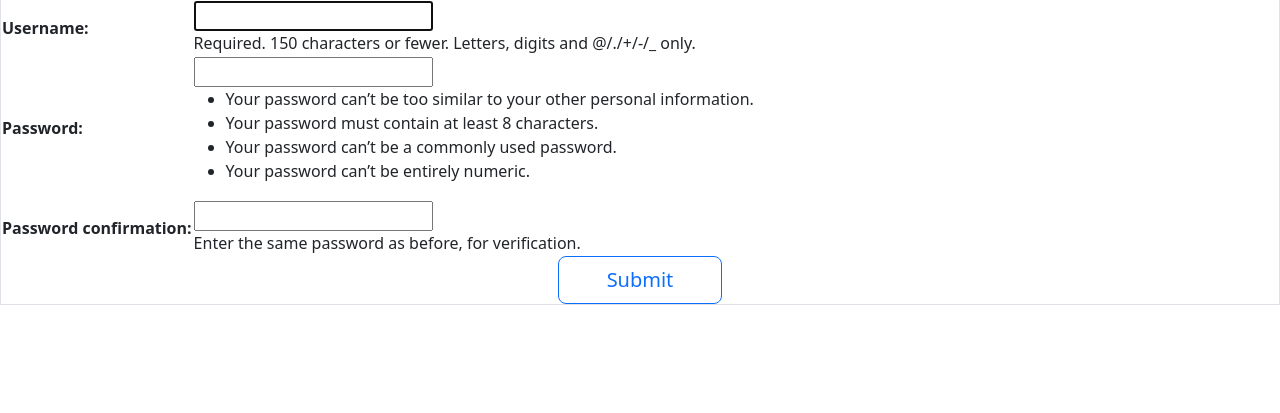
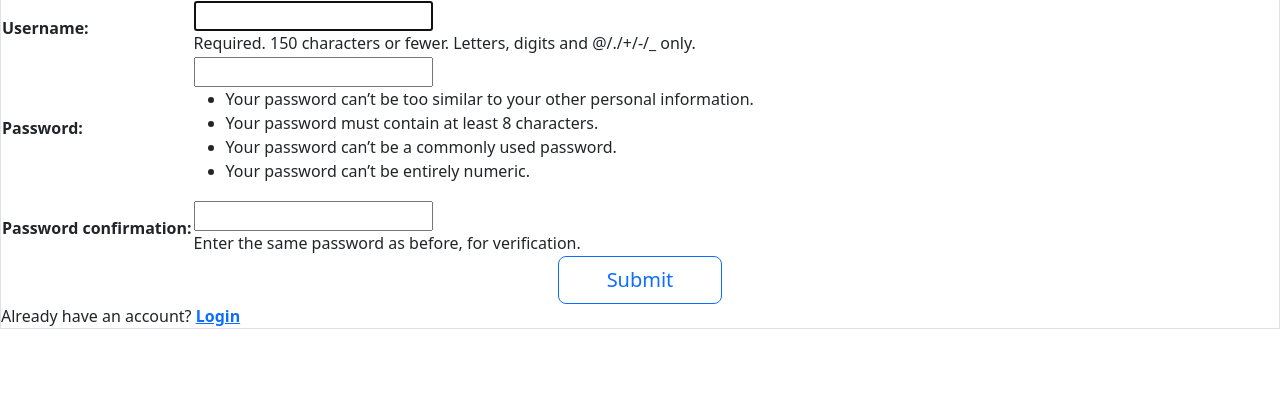
Before and after one commit to KingGedorah/Tugas-2-PBP, a Django app: page /todolist/register/ in a window 1280 px wide. Shown: the part 57-470 px from the top of the page. Run offline with Django 4.2, Linux system fonts and the light colour scheme.

Commit message:
Telah Menambahkan Styling

```diff
--- a/todolist/templates/register.html
+++ b/todolist/templates/register.html
@@ -35,6 +35,10 @@
                         </div>
                     </div>
                 </div>
+                <div>
+                    <p class="mb-0">Already have an account? <a href="{% url 'todolist:login' %}" class="text-blue-50 fw-bold">Login</a>
+                    </p>
+                  </div>
             </form>
 
         </div>
```
